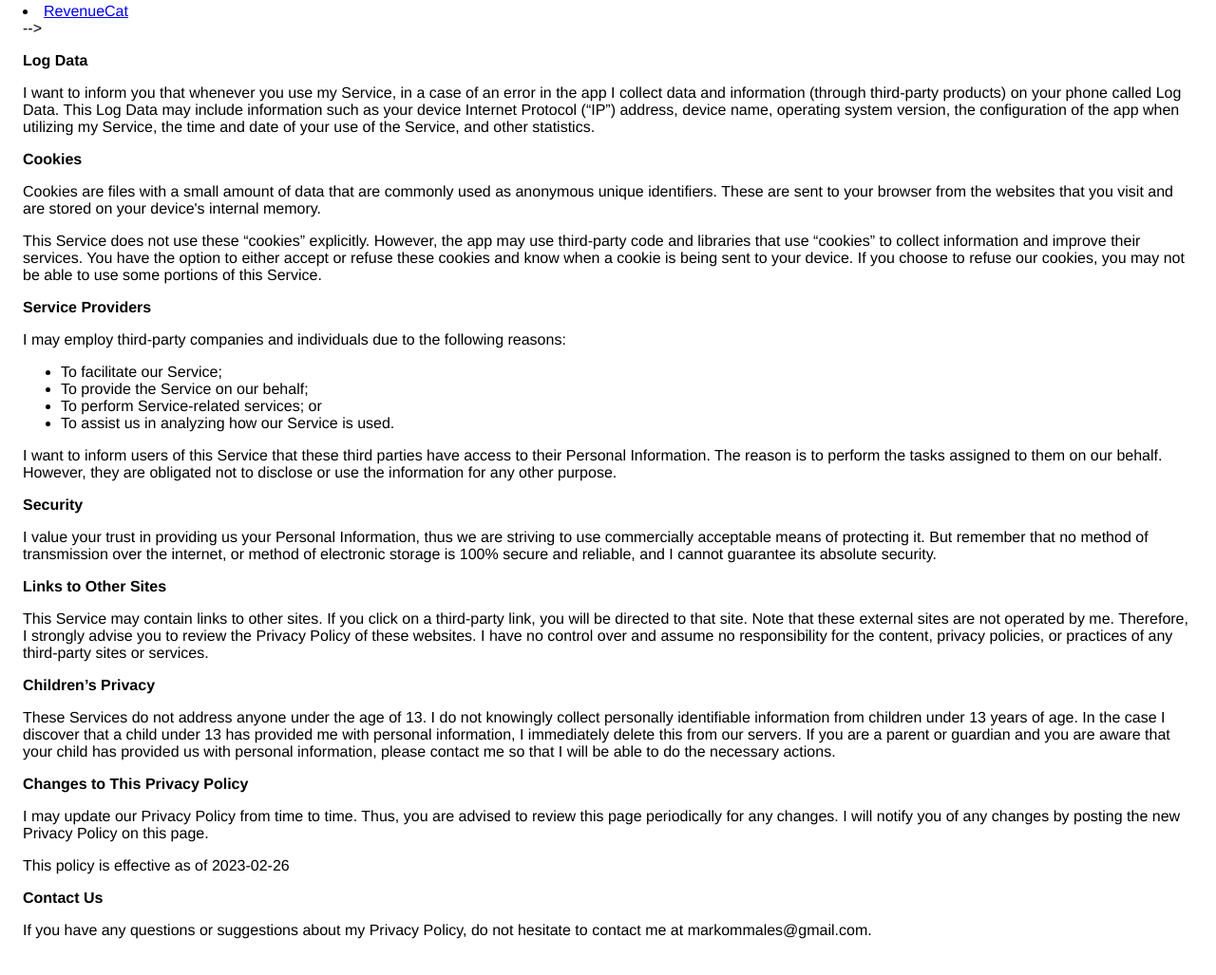
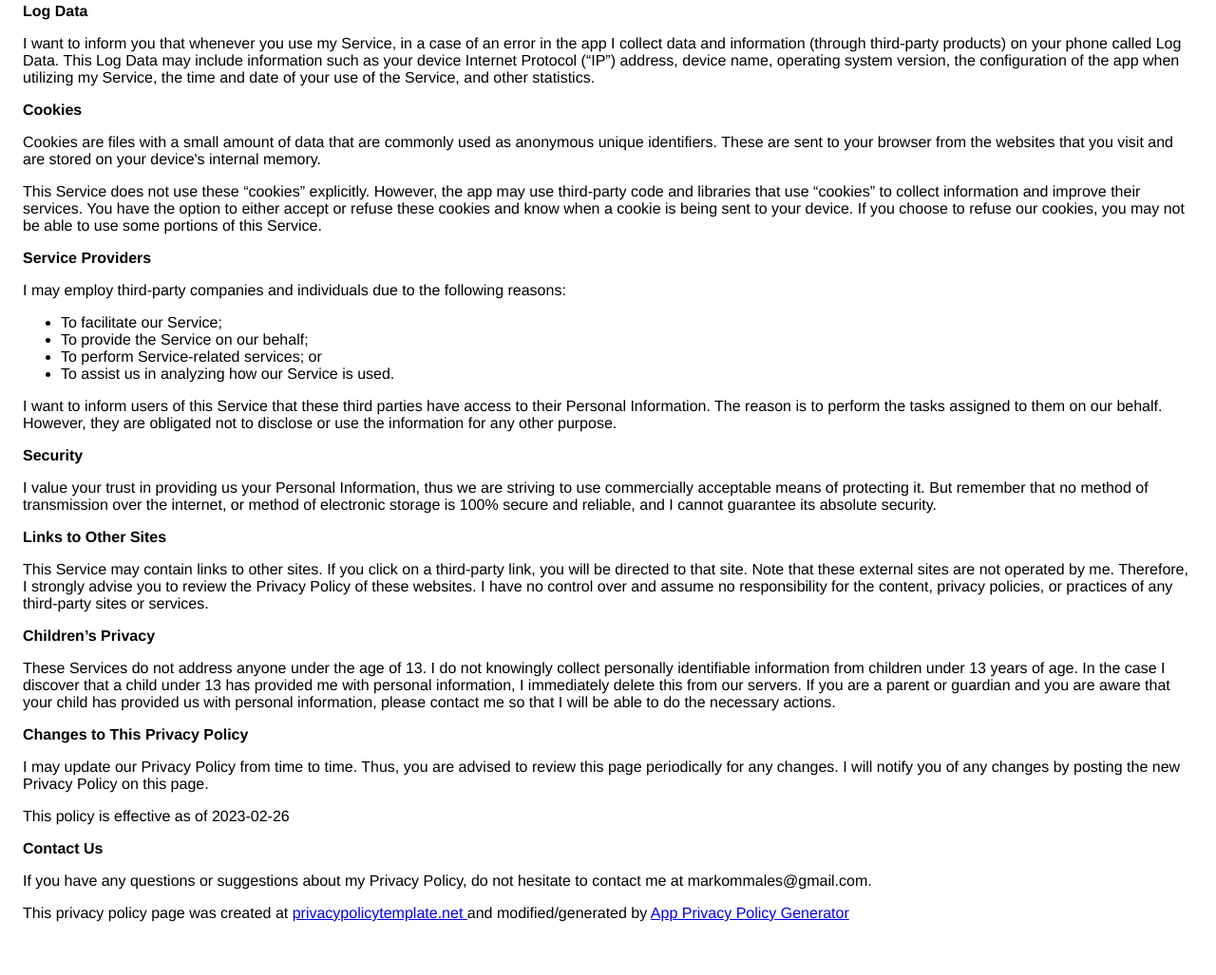
Before and after one commit to MalesM/MalesM.github.io, a plain HTML site: page index.html in a window 1280 px wide. Shown: the part 313-1340 px from the top of the page at 95% size. Drawn offline with Linux system fonts and the light colour scheme.

Commit message:
Remove link

```diff
--- a/index.html
+++ b/index.html
@@ -50,17 +50,17 @@
         Link to the privacy policy of third-party service providers used by the
         app
       </p>
-      <ul>
+      <ul> -->
         <!----><!----><!----><!----><!----><!----><!----><!----><!----><!----><!----><!----><!----><!----><!----><!----><!----><!----><!----><!----><!----><!----><!----><!----><!----><!----><!---->
-        <li>
+        <!-- <li>
           <a
             href="https://www.revenuecat.com/privacy"
             target="_blank"
             rel="noopener noreferrer"
             >RevenueCat</a
           >
-        </li>
-      </ul>
+        </li> -->
+      <!-- </ul>
     </div> -->
     <p><strong>Log Data</strong></p>
     <p>
@@ -145,5 +145,20 @@
       If you have any questions or suggestions about my Privacy Policy, do not
       hesitate to contact me at markommales@gmail.com.
     </p>
+    <p>
+      This privacy policy page was created at
+      <a
+        href="https://privacypolicytemplate.net"
+        target="_blank"
+        rel="noopener noreferrer"
+        >privacypolicytemplate.net </a
+      >and modified/generated by
+      <a
+        href="https://app-privacy-policy-generator.nisrulz.com/"
+        target="_blank"
+        rel="noopener noreferrer"
+        >App Privacy Policy Generator</a
+      >
+    </p>
   </body>
 </html>
```
